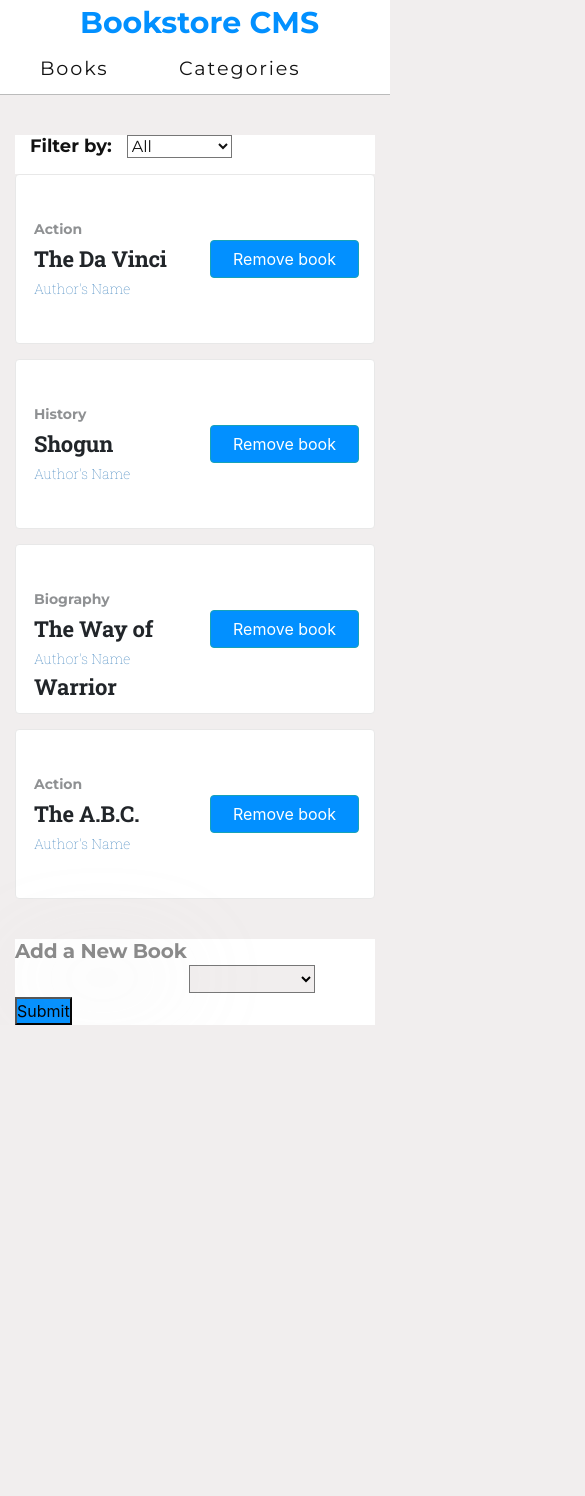
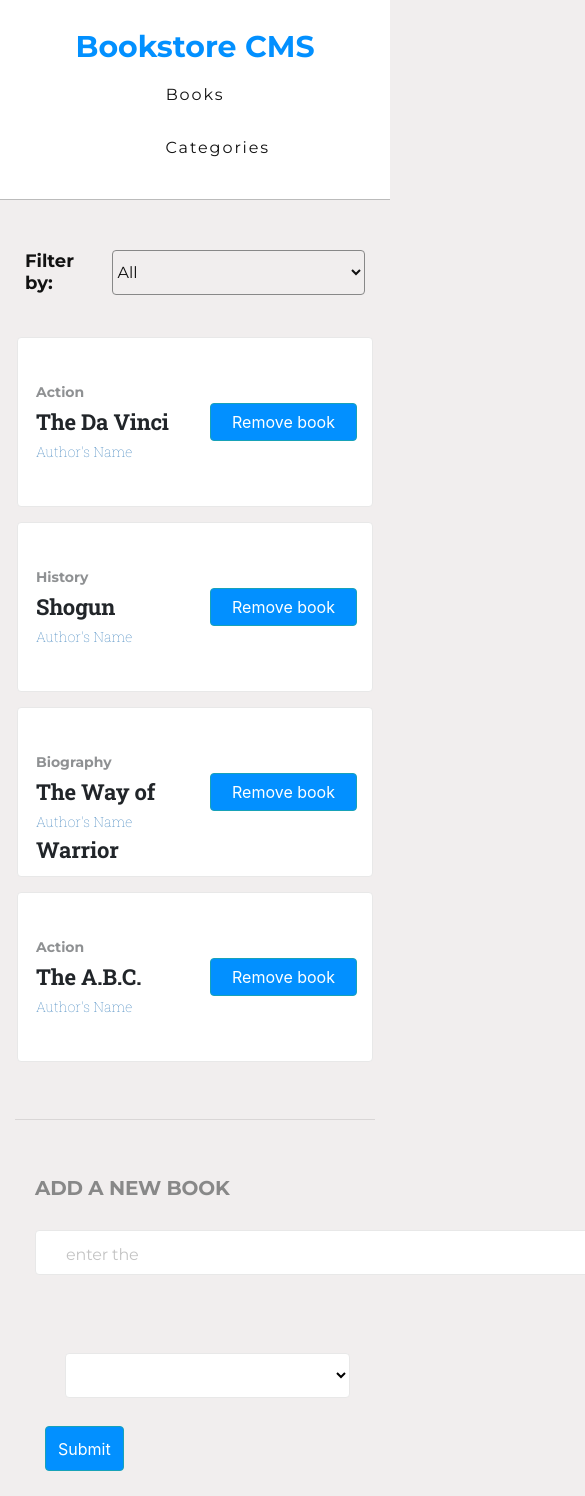
Before and after one commit to Mesi21/My_magic_bookstore, a React (Create React App) app: page / in a window 390 px wide. Shown: the top 1496 px of the page, 585 px wide, since content can reach past the window. Before the commit the page ends 1025 px from the top, so only its background shows below. Built offline with nearby package versions, Linux system fonts and the light colour scheme.

Commit message:
:art: finished styling the components

```diff
--- a/src/components/CategoryFilter.js
+++ b/src/components/CategoryFilter.js
@@ -1,6 +1,7 @@
 import React from 'react';
 import PropTypes from 'prop-types';
 import { filterOpt } from '../utils/Options';
+import '../style/index.css';
 
 const CategoryFilter = ({ handleFilterChange }) => {
   const handleChange = ({ currentTarget }) => {
@@ -9,7 +10,7 @@ const CategoryFilter = ({ handleFilterChange }) => {
 
   return (
     <div className="filter">
-      <p>
+      <p id="filt_id">
         Filter by:
         <select className="filterSelect" onChange={handleChange}>
           {filterOpt.map((c) => (
--- a/src/containers/BooksForm.js
+++ b/src/containers/BooksForm.js
@@ -51,28 +51,30 @@ class BooksForm extends Component {
   render() {
     const { title } = this.state;
     return (
-      <div>
-        <form onSubmit={this.handleSubmit}>
+      <div className="footer">
+        <hr />
+        <form className="addBook" onSubmit={this.handleSubmit}>
           <label htmlFor="title">
-            Add a New Book
+            ADD A NEW BOOK
+            <br />
             <input
               type="text"
               placeholder="enter the title of the book"
               value={title}
               name="title"
-              id="title"
+              id="inputField"
               onChange={this.handleChange}
               required
             />
           </label>
           <label htmlFor="select">
-            <select name="category" onChange={this.handleChange}>
+            <select name="category" className="category" onChange={this.handleChange}>
               {category.map(c => (
                 <option key={c.id}>{c.name}</option>
               ))}
             </select>
           </label>
-          <button type="submit" value="submit">
+          <button type="submit" value="submit" className="btn btn-info catSbm">
             Submit
           </button>
         </form>
--- a/src/style/App.css
+++ b/src/style/App.css
@@ -18,7 +18,7 @@ h1, h2, h3, h4, h5, h6, p {
     letter-spacing: 1.9px;
 }
 
-.nav{
+.nav {
     width: 100%;
     height: 95px;
     background-color: #ffffff !important;
@@ -36,7 +36,7 @@ h1, h2, h3, h4, h5, h6, p {
   }
 
   .Bookstore-CMS {
-    margin-left: 80px;
+    margin-left: 360px;
     width: 270px;
     height: 37px;
     font-family: 'Montserrat', sans-serif;
@@ -53,3 +53,70 @@ h1, h2, h3, h4, h5, h6, p {
   .container {
     width: 100%;
   }
+
+
+@media (min-width: 576px) and (max-width: 768px) {
+  .nav {
+    width: 100%;
+    height: 200px;
+    background-color: #ffffff !important;
+    border-bottom: 1px solid rgb(187, 187, 187);
+    display: flex;
+    flex-direction: column;
+    justify-content: center;
+    align-items: center;
+    text-align: center;
+  }
+
+  .Bookstore-CMS {
+    margin: 0px;
+    height: 37px;
+    font-family: 'Montserrat', sans-serif;
+    font-size: 30px;
+    font-weight: bold;
+    font-stretch: normal;
+    font-style: normal;
+    line-height: normal;
+    letter-spacing: normal;
+    color: #0290ff;
+    background-color: #fff !important;
+  }
+  .menu {
+    margin: 20px 0px;
+    padding: 0px;
+    font-size: 1em;
+  }
+}
+
+@media (max-width: 576px) {
+  .nav {
+    width: 100%;
+    height: 200px;
+    background-color: #ffffff !important;
+    border-bottom: 1px solid rgb(187, 187, 187);
+    display: flex;
+    flex-direction: column;
+    justify-content: center;
+    align-items: center;
+    text-align: center;
+  }
+
+  .Bookstore-CMS {
+    margin: 0px;
+    height: 37px;
+    font-family: 'Montserrat', sans-serif;
+    font-size: 30px;
+    font-weight: bold;
+    font-stretch: normal;
+    font-style: normal;
+    line-height: normal;
+    letter-spacing: normal;
+    color: #0290ff;
+    background-color: #fff !important;
+  }
+  .menu {
+    margin: 20px 0px;
+    padding: 0px;
+    font-size: 1em;
+  }
+}
--- a/src/style/index.css
+++ b/src/style/index.css
@@ -3,6 +3,19 @@
 * {
   margin: 0px;
   padding: 0px;
+  -webkit-box-sizing: border-box;
+  -moz-box-sizing: border-box;
+  box-sizing: border-box;
+  background-color: #f1eeee;
+}
+
+#filt_id {
+  width: 100%;
+  height: 50px;
+  display: flex;
+  padding: 10px;
+  flex-direction: row;
+  align-items: center;
   box-sizing: border-box;
   background-color: #f1eeee;
 }
@@ -10,14 +23,17 @@
 .book-list {
   width: 100%;
   margin: 40px 0px;
+  border-radius: 5px;
   background-color: #fff !important;
 }
 
 .filter {
-  margin-top: 10px;
-  margin-left: 15px;
+  display: flex;
+  width: 100%;
+  flex-direction: row;
+  align-items: center;
+  height: 80px;
   font-family: 'Montserrat', sans-serif;
-  background-color: #fff !important;
   font-size: 18px;
   font-weight: bold;
   font-stretch: normal;
@@ -30,21 +46,21 @@
 .filterSelect {
   margin-left: 15px;
   font-family: 'Montserrat', sans-serif;
-  background-color: #fff !important;
   font-size: 16px;
   line-height: normal;
   letter-spacing: normal;
   color: #121212;
+  background-color: #f1eeee;
+  border: 1px solid #888888;
 }
 
 form {
-  background-color: #fff !important;
+  width: 100%;
 }
 
 label {
-  width: 174px;
-  height: 24px;
-  font-family: Montserrat;
+  font-family: 'Montserrat', sans-serif;
+  padding: 20px 0px;
   font-size: 20px;
   font-weight: bold;
   font-stretch: normal;
@@ -52,15 +68,63 @@ label {
   line-height: normal;
   letter-spacing: -0.18px;
   color: #888888;
+}
+
+::placeholder {
+  padding-left: 30px;
+  width: 76px;
+  height: 19px;
+  font-family: 'Montserrat', sans-serif;
+  font-size: 16px;
+  font-weight: normal;
+  font-stretch: normal;
+  font-style: normal;
+  line-height: normal;
+  letter-spacing: -0.15px;
+  color: #c4c4c4;
+}
+
+.category {
+  margin-left: 30px;
   background-color: #fff !important;
 }
 
-input {
-  width: 1361px;
-  height: 1013px;
-  opacity: 0.2;
+.books-rendered {
+  margin: 0px;
+  border: 2px solid #f1eeee;
+  padding: 0px;
+}
+
+.addBook {
+  width: 100%;
+  padding: 20px 20px;
+}
+
+#inputField {
+  margin: 30px 0px;
+  width: 664px;
+  height: 45px;
   border-radius: 4px;
-  -webkit-filter: blur(50px);
-  filter: blur(50px);
-  background-color: var(--black-two);
+  border: solid 1px #e8e8e8;
+  background-color: #ffffff;
 }
+
+select {
+  width: 285px;
+  height: 45px;
+  border-radius: 4px;
+  border: solid 1px #e8e8e8;
+  background-color: #ffffff;
+}
+
+#submitBtn {
+  width: 184px;
+  height: 45px;
+  border-radius: 3px;
+  background-color: #0290ff;
+}
+
+.catSbm {
+  height: 45px;
+  margin: 0px 0px 5px 10px;
+}
```
Also changed, not shown: src/style/bookstore.png (added).
